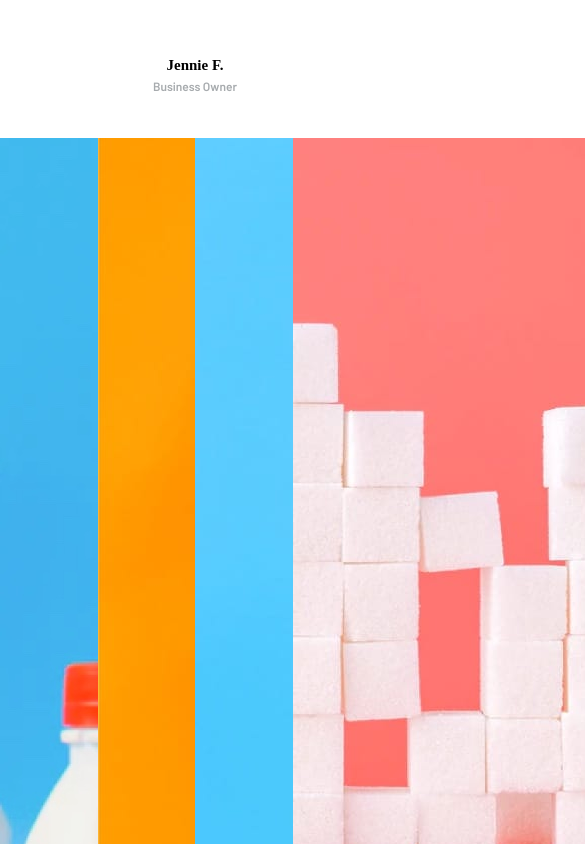
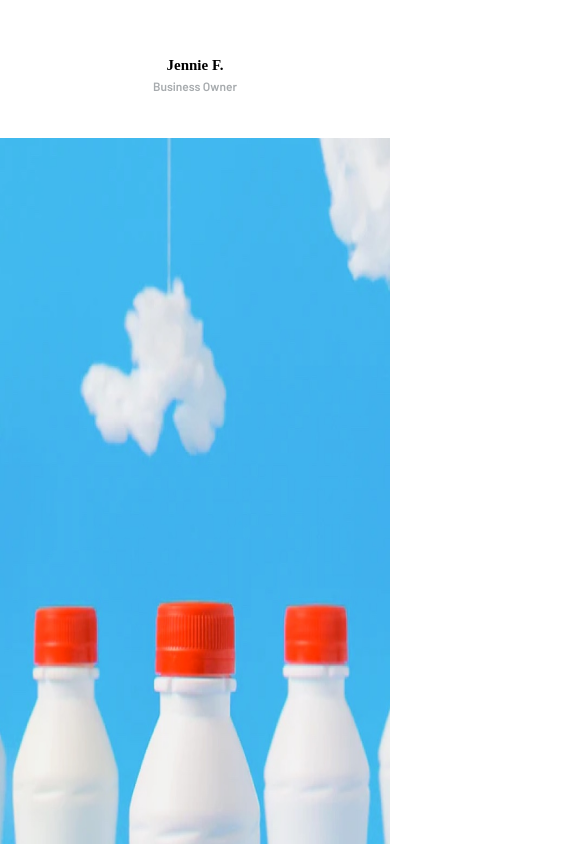
Before and after one commit to adhanif/Sunnyside-agency-landing-page, a React (Vite) app in the folder LandingPage/: page / in a window 390 px wide. Shown: the part 4560-5404 px from the top of the page, 585 px wide, since content can reach past the window. Built offline with nearby package versions, Linux system fonts and the light colour scheme.

Commit message:
fotter images adjusted

```diff
--- a/LandingPage/src/components/lastSlide.css
+++ b/LandingPage/src/components/lastSlide.css
@@ -1,26 +1,25 @@
+.images  img{
+    width: 25%;
+    /* background-position: center; */
+    /* background-repeat: no-repeat; */
+
+}
+
 .images {
     display: flex;
     flex-direction: row;
     width: 100%;
-
 }
 
-.item1 {
-    width: 25vw;
-    object-fit: cover;
+@media screen and (max-width: 1100px) {
+    .images {
+        display: flex;
+        flex-direction: column;
+        width: 100%;
+    }
+    .images  img{
+        width: 100%;
+        /* width: 50rem; */
+        height: 50rem;
+    }
 }
-
-.item2 {
-    width: 25vw;
-    object-fit: cover;
-}
-
-.item3 {
-    width: 25vw;
-
-}
-
-.item4 {
-    width: 25vw;
-
-}
--- a/LandingPage/src/components/lastSlide.jsx
+++ b/LandingPage/src/components/lastSlide.jsx
@@ -1,24 +1,21 @@
-import React from 'react';
-import './lastSlide.css';
-
+import React from "react";
+import "./lastSlide.css";
 
 const LastSlide = () => {
-    return (
-        <div className='images'>
-            <div className='item1'>
-                <img src="./src/images/desktop/image-gallery-milkbottles.jpg" alt="milk" />
-            </div>
-            <div className='item2'>
-                <img src="./src/images/desktop/image-gallery-orange.jpg" alt="milk" />
-            </div>
-            <div className='item3'>
-                <img src="./src/images/desktop/image-gallery-cone.jpg" alt="milk" />
-            </div>
-            <div className='item4'>
-                <img src="./src/images/desktop/image-gallery-sugarcubes.jpg" alt="milk" />
-            </div>
-        </div>
-    )
-}
+  return (
+    <div className="images">
+      <img
+        src="./src/images/desktop/image-gallery-milkbottles.jpg"
+        alt="milk"
+      />
+
+      <img src="./src/images/desktop/image-gallery-orange.jpg" alt="milk" />
+
+      <img src="./src/images/desktop/image-gallery-cone.jpg" alt="milk" />
+
+      <img src="./src/images/desktop/image-gallery-sugarcubes.jpg" alt="milk" />
+    </div>
+  );
+};
 
 export default LastSlide;
```
